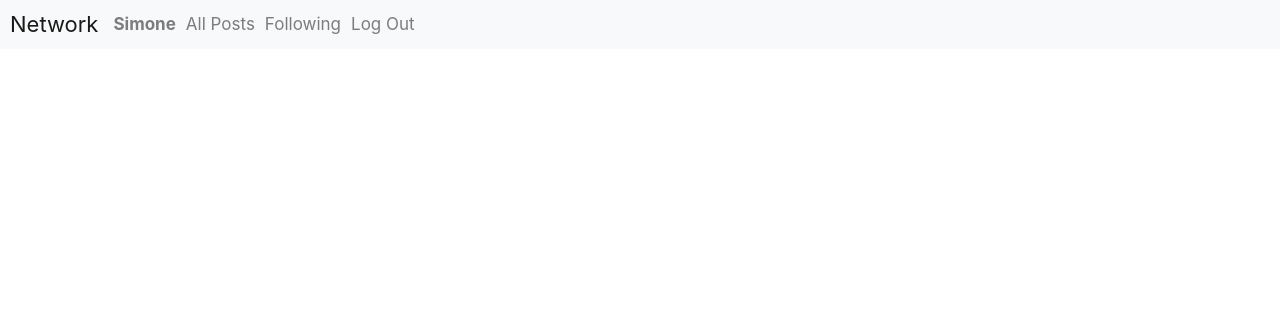
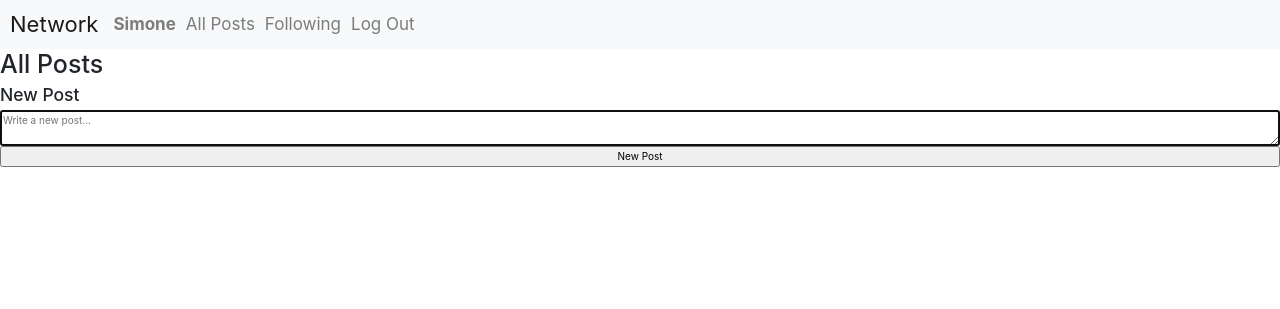
Before and after one commit to Rhokthar/CS50w-Project4-Network, a Django app: page / in a window 1280 px wide. Shown: the top 309 px of the page. Run offline with Django 3.2, Linux system fonts and the light colour scheme; a user stored in the database is signed in; some libraries are stand-ins or nearby versions.

Commit message:
New Post Feature Implemented Successfully

```diff
--- a/network/models.py
+++ b/network/models.py
@@ -4,3 +4,12 @@ from django.db import models
 
 class User(AbstractUser):
     pass
+
+class Post(models.Model):
+    # ID
+    user = models.ForeignKey(User, on_delete=models.CASCADE, default=None)
+    post_content = models.TextField(max_length=1024)
+    creation_date = models.DateTimeField(auto_now_add=True)
+    # TODO
+    # comment
+    # likes
--- a/network/static/network/main-rules.css
+++ b/network/static/network/css/main-rules.css
@@ -1,6 +1,6 @@
 /* VARIABLES !! NEVER CHANGE NAMES !! */
 :root {
-    --window-max-width: 1920px;
+    --window-max-width: 1440px;
 }
 
 
--- /dev/null
+++ b/network/static/network/css/styles.css
@@ -0,0 +1,29 @@
+/* VARS */
+:root {
+    --error-color: red;
+    --success-color: green;
+}
+
+
+/* GENERAL RULES STARTS */
+body a {
+    font-size: 1.7rem;
+}
+/* GENERAL RULES ENDS */
+
+
+/* LAYOUT RULES STARTS */
+.navbar-brand {
+    font-size: 2.2rem;
+}
+/* LAYOUT RULES ENDS */
+
+
+/* MESSAGES COLORS STARTS */
+.success-color {
+    color: var(--success-color);
+}
+.error-color {
+    color: var(--error-color);
+}
+/* MESSAGES COLORS ENDS */
--- a/network/static/network/styles.css
+++ /dev/null
@@ -1,6 +0,0 @@
-body a {
-    font-size: 1.7rem;
-}
-.navbar-brand {
-    font-size: 2.2rem;
-}
--- a/network/templates/network/index.html
+++ b/network/templates/network/index.html
@@ -1,5 +1,30 @@
 {% extends "network/layout.html" %}
+{% load static %}
+
+<!-- {% block script %}
+<script src="{% static 'network/js/main.js' %}"></script>
+{% endblock %} -->
 
 {% block body %}
-
+    <div class="messages-container text-center">
+        {% for message in messages %}
+            <span class="{{ message.tags }}-color">{{ message }}</span>
+        {% endfor %}
+    </div>
+    <div id="posts-page" class="page-wrapper">
+        <h1>All Posts</h1>
+        <!-- NEW POST STARTS -->
+        <div class="new-post-container width-100 flex-container vertical-row">
+            <h3>New Post</h3>
+            <form action="{% url 'new-post' %}" method="post">
+                {% csrf_token %}
+                <div class="flex-container vertical-row">
+                    <input type="hidden" id="new-post-userID" name="new-post-userID" value="{{ user.id }}" />
+                    <textarea id="new-post-text" name="new-post-text" placeholder="Write a new post..." autofocus></textarea>
+                    <input type="submit" value="New Post" class="button" />
+                </div>
+            </form>
+        </div>
+        <!-- NEW POST ENDS -->
+    </div>
 {% endblock %}
--- a/network/templates/network/layout.html
+++ b/network/templates/network/layout.html
@@ -6,28 +6,29 @@
         <link rel="stylesheet" href="https://stackpath.bootstrapcdn.com/bootstrap/4.4.1/css/bootstrap.min.css" integrity="sha384-Vkoo8x4CGsO3+Hhxv8T/Q5PaXtkKtu6ug5TOeNV6gBiFeWPGFN9MuhOf23Q9Ifjh" crossorigin="anonymous" />
 
         <!-- CSS -->
-        <link href="{% static 'network/main-rules.css' %}" rel="stylesheet" />
-        <link href="{% static 'network/styles.css' %}" rel="stylesheet" />
+        <link href="{% static 'network/css/main-rules.css' %}" rel="stylesheet" />
+        <link href="{% static 'network/css/styles.css' %}" rel="stylesheet" />
 
         <!-- JS -->
+        {% block script %}{% endblock %}
     </head>
     <body>
-
+        <!-- NAVBAR STARTS -->
         <nav class="navbar navbar-expand-lg navbar-light bg-light">
-            <a class="navbar-brand" href="#">Network</a>
+            <a class="navbar-brand" href="{% url 'index' %}">Network</a>
             <div>
-              <ul class="navbar-nav mr-auto">
+            <ul class="navbar-nav mr-auto">
                 {% if user.is_authenticated %}
                     <li class="nav-item">
-                        <a class="nav-link" href="#"><strong>{{ user.username }}</strong></a>
+                        <a id="profile-page-link" class="nav-link" href="#"><strong>{{ user.username }}</strong></a>
                     </li>
                 {% endif %}
                 <li class="nav-item">
-                  <a class="nav-link" href="{% url 'index' %}">All Posts</a>
+                <a id="posts-page-link" class="nav-link" href="{% url 'index' %}">All Posts</a>
                 </li>
                 {% if user.is_authenticated %}
                     <li class="nav-item">
-                        <a class="nav-link" href="#">Following</a>
+                        <a id="following-page-link" class="nav-link" href="#">Following</a>
                     </li>
                     <li class="nav-item">
                         <a class="nav-link" href="{% url 'logout' %}">Log Out</a>
@@ -40,13 +41,16 @@
                         <a class="nav-link" href="{% url 'register' %}">Register</a>
                     </li>
                 {% endif %}
-              </ul>
+            </ul>
             </div>
-          </nav>
+        </nav>
+        <!-- NAVBAR ENDS -->
 
-        <div class="body">
+        <!-- BODY DIV STARTS -->
+        <div class="body boxed-container margin-left-auto margin-right-auto">
             {% block body %}
             {% endblock %}
         </div>
+        <!-- BODY DIV ENDS -->
     </body>
 </html>
--- a/network/urls.py
+++ b/network/urls.py
@@ -6,5 +6,6 @@ urlpatterns = [
     path("", views.index, name="index"),
     path("login", views.login_view, name="login"),
     path("logout", views.logout_view, name="logout"),
-    path("register", views.register, name="register")
+    path("register", views.register, name="register"),
+    path("new-post", views.new_post, name="new-post")
 ]
--- a/network/views.py
+++ b/network/views.py
@@ -3,10 +3,12 @@ from django.db import IntegrityError
 from django.http import HttpResponse, HttpResponseRedirect
 from django.shortcuts import render
 from django.urls import reverse
+from django.contrib.auth.decorators import login_required
+from django.contrib import messages
 
-from .models import User
+from .models import *
 
-
+@login_required(login_url='login')
 def index(request):
     return render(request, "network/index.html")
 
@@ -30,7 +32,7 @@ def login_view(request):
     else:
         return render(request, "network/login.html")
 
-
+@login_required(login_url='login')
 def logout_view(request):
     logout(request)
     return HttpResponseRedirect(reverse("index"))
@@ -61,3 +63,23 @@ def register(request):
         return HttpResponseRedirect(reverse("index"))
     else:
         return render(request, "network/register.html")
+
+
+# NEW POST VIEW STARTS
+@login_required(login_url="login")
+def new_post(request):
+    # Vars
+    userID = request.POST["new-post-userID"]
+    postContent = request.POST["new-post-text"]
+
+    # Check Passed Values
+    if userID != None and postContent != None:
+        # Try Create Post
+        user = User.objects.get(id=userID)
+        Post.objects.create(user=user, post_content=postContent)
+        messages.success(request, "Post created successfully!")
+        return HttpResponseRedirect(reverse("index"))
+    else:
+        messages.error(request, "Can't submit a blank post!")
+        return HttpResponseRedirect(reverse("index"))
+# NEW POST VIEW ENDS
```
Also changed, not shown: network/admin.py (+10 -0 lines), network/static/network/js/main.js (added, +27 -0 lines), db.sqlite3, network/migrations/0003_post.py (added).
